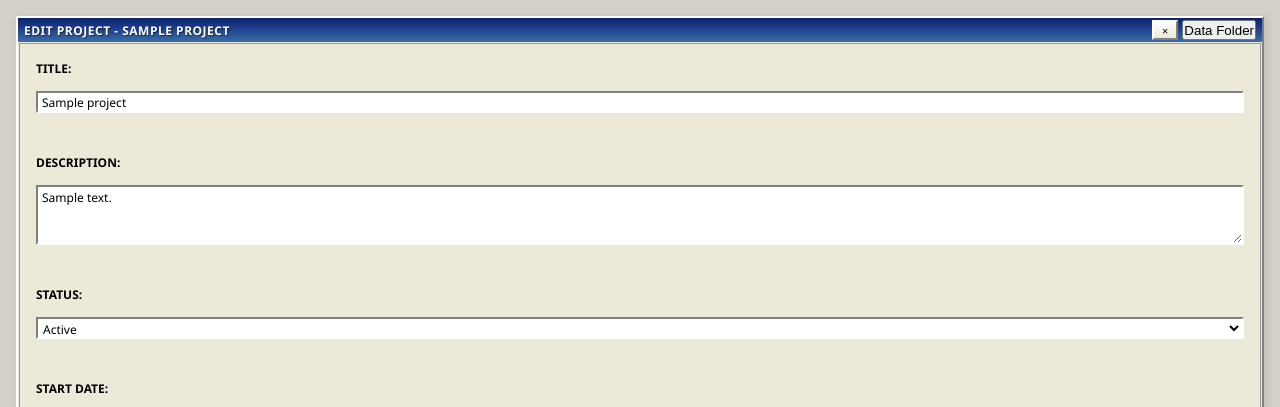
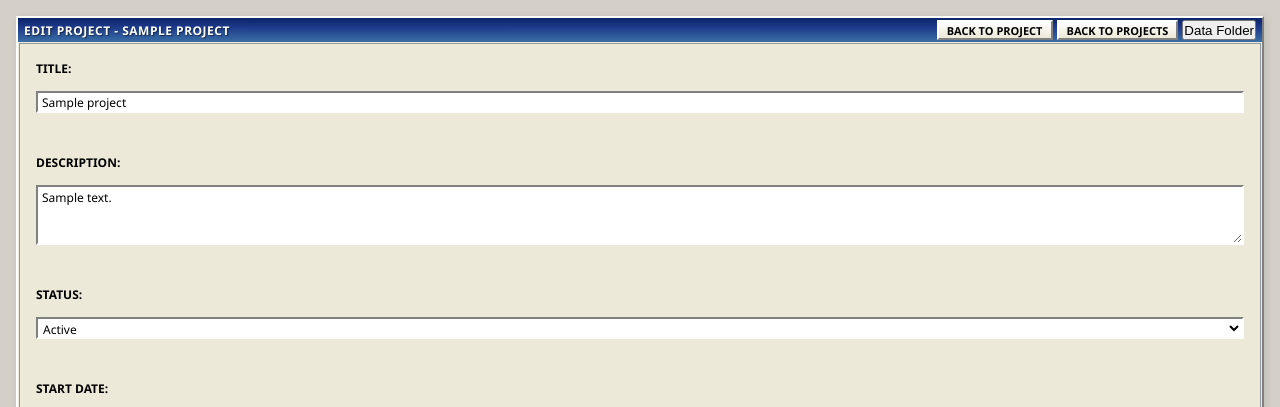
Before and after one commit to dropbop/ElectronProjectTracker, a Flask app: template templates/edit_project.html in a window 1280 px wide. Shown: the top 407 px of the page. Run offline with Flask 3, Linux system fonts and the light colour scheme; the template is opened without the code that fills it: most values are stand-ins (such as "Sample title", 1, 10 or a date in 2020).

Commit message:
Update edit_project.html
unify navigation, remove window.close()

```diff
--- a/templates/edit_project.html
+++ b/templates/edit_project.html
@@ -5,7 +5,8 @@
 {% block window_title %}EDIT PROJECT - {{ project.title | upper }}{% endblock %}
 
 {% block window_controls %}
-<button class="control-button" onclick="window.close()">×</button>
+<a href="{{ url_for('view_project', project_id=project.id) }}" class="control-button">BACK TO PROJECT</a>
+<a href="{{ url_for('list_projects_by_category', category=project.status) }}" class="control-button">BACK TO PROJECTS</a>
 {% endblock %}
 
 {% block content %}
@@ -44,7 +45,9 @@
                     <textarea id="update-{{ update.id }}" name="update_texts[]" class="form-textarea">{{ update.description }}</textarea>
                 </p>
                 {% if show_delete_buttons %}
-                    <a href="{{ url_for('delete_update', project_id=project.id, update_id=update.id) }}" class="delete-button">DELETE</a>
+                <form method="post" action="{{ url_for('delete_update', project_id=project.id, update_id=update.id) }}" style="display:inline;">
+                    <button type="submit" class="primary-button">DELETE</button>
+                </form>
                 {% endif %}
             </div>
         {% else %}
```
